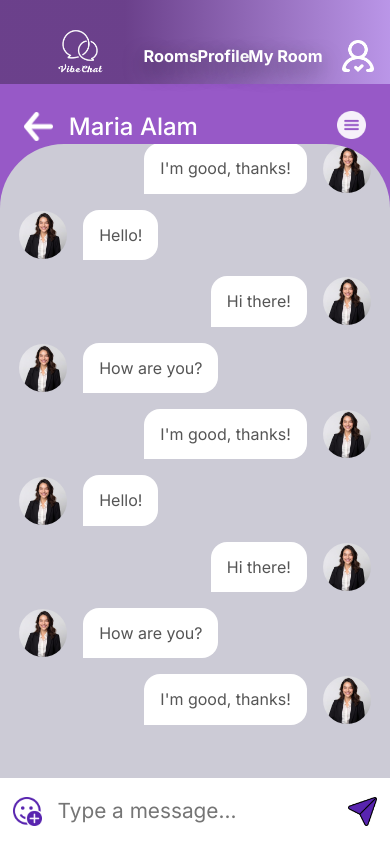
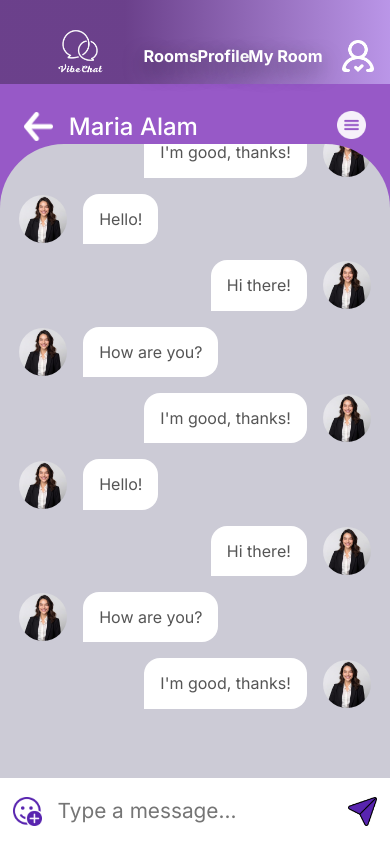
Before and after one commit to mariia-alam/chatApp, a React (Vite) app: page /room in a window 390 px wide. Built offline with nearby package versions, Linux system fonts and the light colour scheme.

Commit message:
before messages

```diff
--- a/src/UserPages/userPages.css
+++ b/src/UserPages/userPages.css
@@ -591,7 +591,7 @@ font-weight:500;
 
 .chatting main {
     width:100%;
-    height: calc(100vh - 10rem - 2rem);
+    height: calc(100vh - 10rem - 3rem);
     position:fixed;
     overflow:hidden;
     z-index:10;
```
